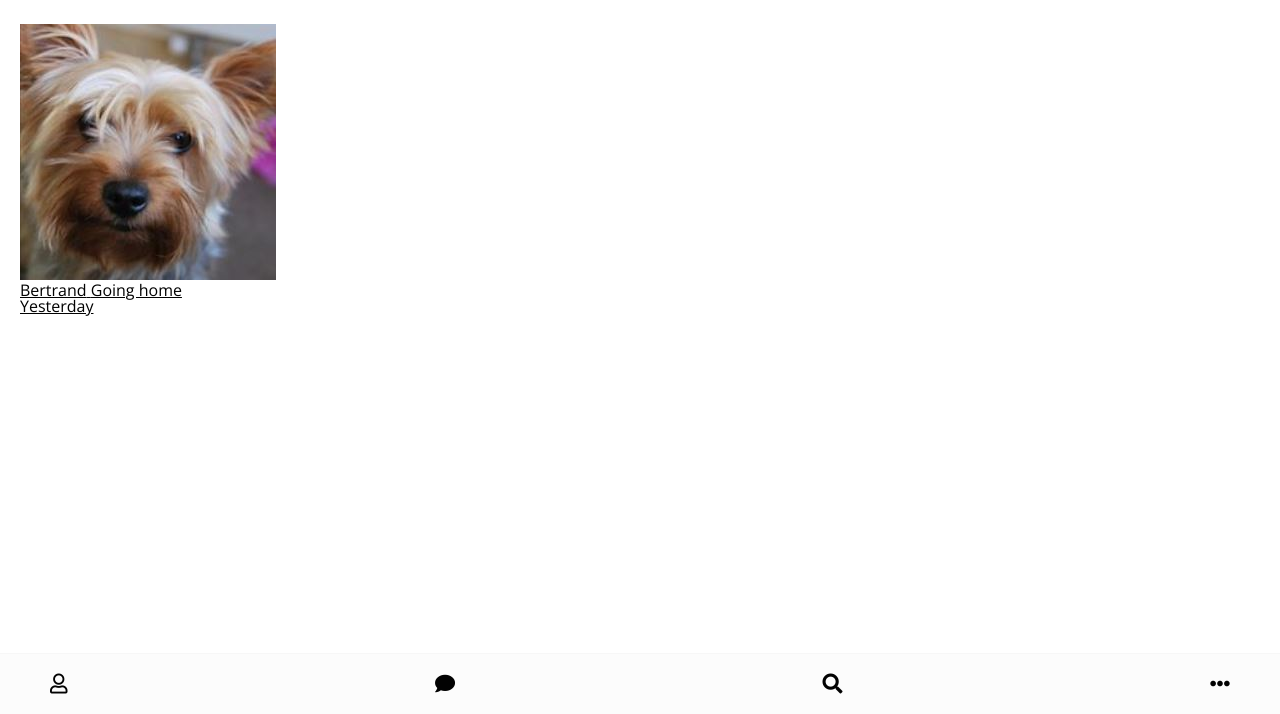
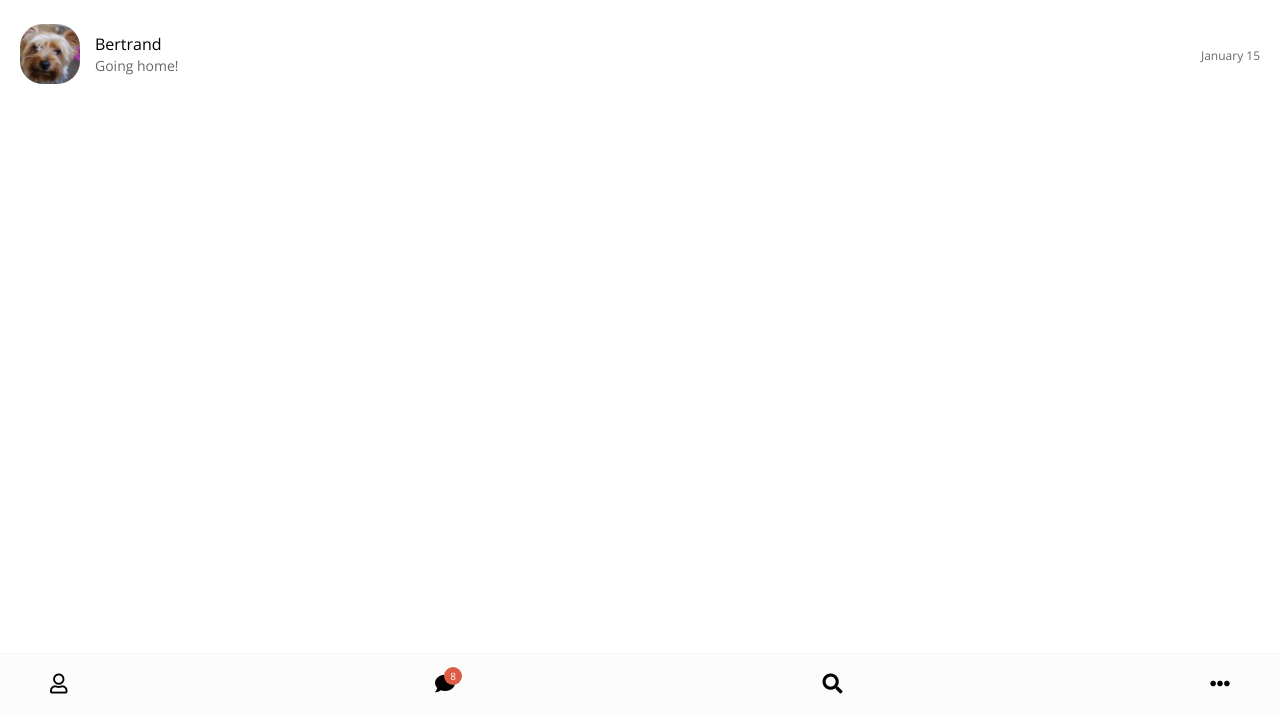
Before and after one commit to HUIWON-RHO/-HTML-CSS-kakao-clone-2.0, a plain HTML site: page index.html in a window 1280 px wide. Shown: the part 86-800 px from the top of the page. Drawn offline with nearby package versions, Linux system fonts and the light colour scheme.

Commit message:
2020 01 15 nav__badge css
2020 01 15 nav__badge css

```diff
--- /dev/null
+++ b/css/friend.css
@@ -0,0 +1,40 @@
+.friend {
+  display: flex;
+  justify-content: space-between;
+  align-items: center;
+}
+.friend .friend__avatar {
+  width: 50px;
+  border-radius: 38%;
+}
+
+.friend__avatar.g-avatar {
+  /*두 클래스 모두에 적용할때는 .사이에 띄어쓰기 하는 것 아님! width: 70px;*/
+  width: 70px;
+}
+.friend__avatar.m-avatar {
+  width: 60px;
+}
+.friend .friend__column {
+  display: flex;
+  align-items: center;
+}
+.friend .friend__avatar {
+  margin-right: 15px;
+}
+.friend__content .friend__name {
+  display: block; /*push it to the bottom*/
+  margin-bottom: 5px;
+}
+.friend__content .friend__status,
+.friend__content .friend__bottom-text,
+.friend .chat__timestamp {
+  opacity: 0.6;
+}
+.friend__content .friend__bottom-text {
+  font-size: 14px;
+}
+.friend__content .friend__status,
+.friend .chat__timestamp {
+  font-size: 12px;
+}
--- a/css/nav-bar.css
+++ b/css/nav-bar.css
@@ -14,3 +14,20 @@
 .nav i {
   font-size: 20px;
 }
+.nav .nav__list-link {
+  position: relative;
+}
+.nav .nav__badge {
+  position: absolute;
+  top: -7px;
+  right: -7px;
+  font-size: 10px;
+  color: white;
+  background-color: #dc5c46;
+  width: 18px;
+  height: 18px;
+  display: flex;
+  justify-content: center;
+  align-items: center;
+  border-radius: 50%;
+}
--- a/css/styles.css
+++ b/css/styles.css
@@ -3,6 +3,7 @@
 @import "status-bar.css";
 @import "header.css";
 @import "nav-bar.css";
+@import "friend.css";
 * {
   box-sizing: border-box;
 }
@@ -15,4 +16,5 @@ body {
 }
 a {
   color: inherit; /*means get the color from the father*/
+  text-decoration: none; /*to remove underline for link elements*/
 }
--- a/index.html
+++ b/index.html
@@ -44,15 +44,25 @@
       <ul class="chats__list">
         <li class="chats__chat chat">
           <a href="chat.html">
-            <div class="chat__column">
-              <img class="chat__avatar g-avatar" src="images/avatar.jpg" />
-              <div class="chat__content">
-                <span class="chat__username">Bertrand</span>
-                <span class="chat__preview">Going home</span>
+            <div class="chats__chat friend friend--lg">
+              <div class="friend__column">
+                <img src="images/avatar.jpg" class="m-avatar friend__avatar" />
+                <div class="friend__content">
+                  <span class="friend__name">
+                    Bertrand
+                  </span>
+                  <span class="friend__bottom-text">
+                    Going home!
+                  </span>
+                </div>
               </div>
-            </div>
-            <div class="chat__column">
-              <span class="chat__timestamp">Yesterday</span>
+              <div class="friend__column">
+                <div class="friend__now-listening">
+                  <span class="chat__timestamp">
+                    January 15
+                  </span>
+                </div>
+              </div>
             </div>
           </a>
         </li>
@@ -67,6 +77,7 @@
         </li>
         <li class="nav__list-item">
           <a href="index.html" class="nav__list-link">
+            <div class="nav__badge">8</div>
             <i class="fas fa-comment"></i>
           </a>
         </li>
```
Also changed, not shown: chat.html (+2 -2 lines), find.html (+1 -5 lines), friends.html (+3 -11 lines).
